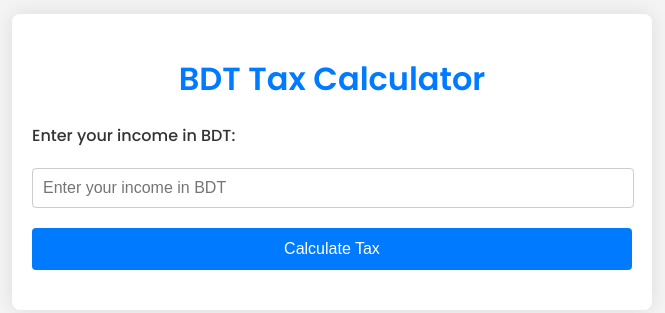
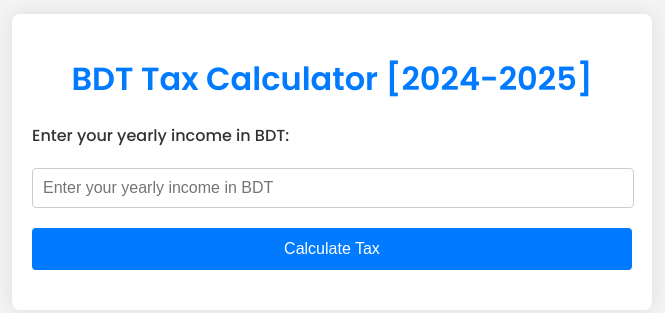
Before and after one commit to sifulony/bd_income_tax_Calculator, a plain HTML site: page index.html in a window 1280 px wide. Shown: the part 258-571 px from the top of the page, without its empty margins (308-973 px from the left). Drawn offline with Linux system fonts and the light colour scheme.

Commit message:
Update index.html
BDT Tax Calculator [2024-2025]

```diff
--- a/index.html
+++ b/index.html
@@ -108,9 +108,9 @@
 <body>
 
 <div class="container">
-    <h1>BDT Tax Calculator</h1>
-    <label for="income">Enter your income in BDT:</label>
-    <input type="text" id="income" placeholder="Enter your income in BDT">
+    <h1>BDT Tax Calculator [2024-2025]</h1>
+    <label for="income">Enter your yearly income in BDT:</label>
+    <input type="text" id="income" placeholder="Enter your yearly income in BDT">
     <button onclick="calculateTax()">Calculate Tax</button>
 
     <div id="result" class="result"></div>
```
